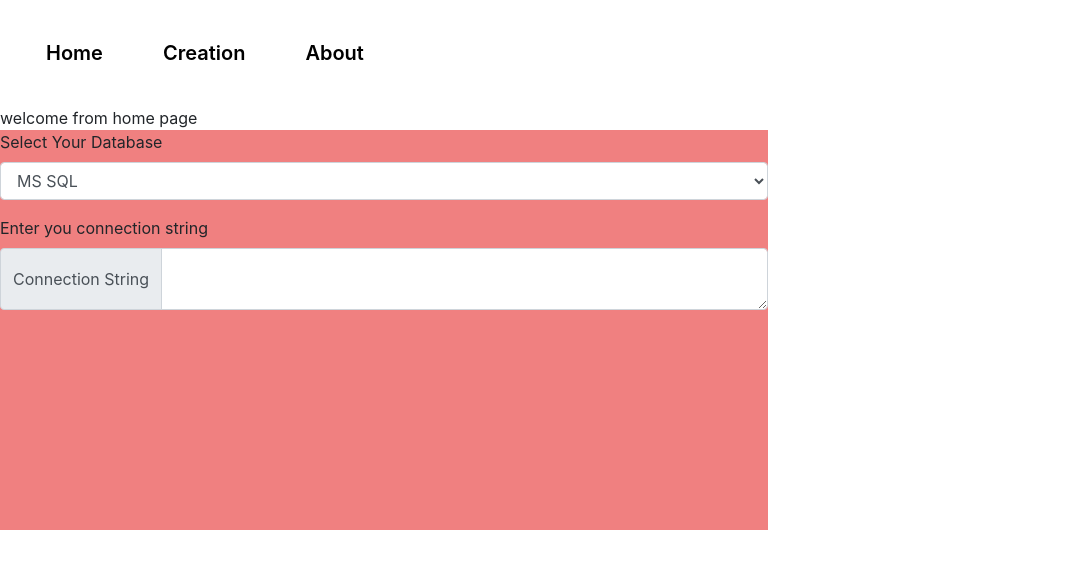
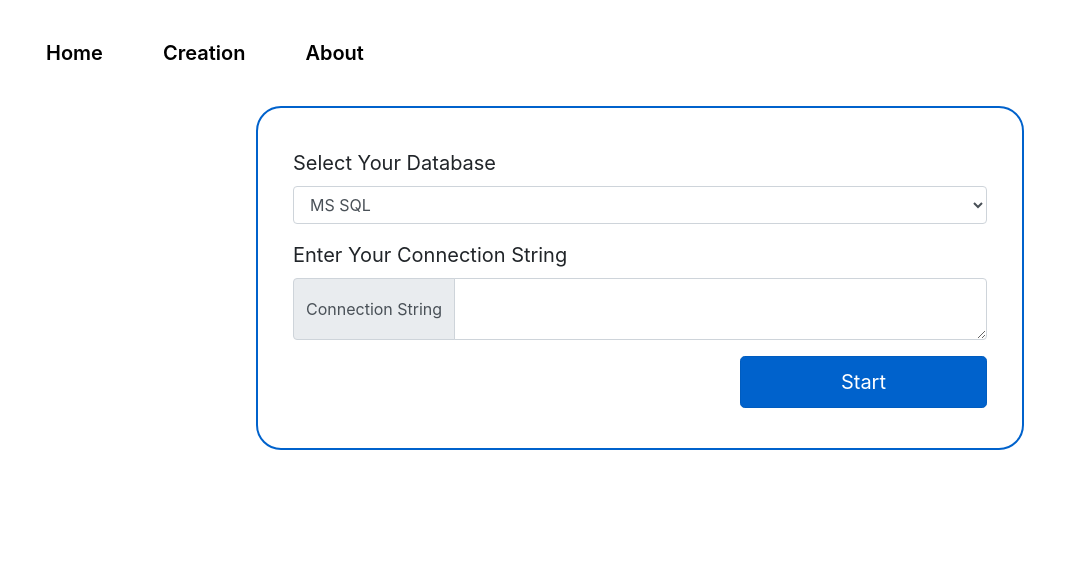
Before and after one commit to Domantas99/SneakyBox-Sentio-Project, a React (Create React App) app in the folder front-end sentio/sentio/: page / in a window 1280 px wide. Shown: the top 568 px of the page, without its empty margins (0-1087 px from the left). Built offline with nearby package versions, Linux system fonts and the light colour scheme.

Commit message:
Created homepage form

```diff
--- a/front-end sentio/sentio/src/components/connection-form/connection-form.jsx
+++ b/front-end sentio/sentio/src/components/connection-form/connection-form.jsx
@@ -1,34 +1,50 @@
 import React, { useState } from 'react';
-import {InputGroup, FormControl, FormLabel, FormGroup} from 'react-bootstrap';
+import { Link } from 'react-router-dom';
+import {InputGroup, FormControl, FormLabel, FormGroup, Button} from 'react-bootstrap';
 // import { FormControl } from 'react-bootstrap/FormControl';
 
 import './connection-form.scss'
 export default function ConnectionForm() {
   const[dataBases, setDataBases] = useState(['MS SQL', 'MySQL', 'PostgreSQL', 'MongoDB']);
-
+  const[selectedDB, setSelectedDB] = useState(dataBases[0]);
+  const[connectionStr, setConnStr] = useState('');
 
   return (
     <div className="form" >
-
       <div>
-
-        <FormGroup controlId="exampleForm.ControlSelect1">
-          <FormLabel>Select Your Database</FormLabel>
-          <FormControl as="select">
-            {dataBases.map(data =><option>{data}</option> )}
-          </FormControl>
+        <FormGroup
+          controlId="exampleForm.ControlSelect1">
+            <FormLabel>Select Your Database </FormLabel>
+            <FormControl
+              as="select"
+              onChange={ e => setSelectedDB(e.target.value) }>
+                { dataBases.map((data, index) =><option key={index} value={data}>{data}</option>) }
+            </FormControl>
         </FormGroup>
       </div>
 
-      <div>
-      <label>Enter you connection string</label>
+      <div className="mt-3">
+      <label>Enter Your Connection String</label>
       <InputGroup >
         <InputGroup.Prepend>
         <InputGroup.Text>Connection String</InputGroup.Text>
         </InputGroup.Prepend>
-        <FormControl as="textarea" aria-label="With textarea" />
+        <FormControl
+          as="textarea"
+          aria-label="With textarea"
+          onChange={e => {setConnStr(e.target.value)}} />
       </InputGroup>
       </div>
+      <Link>
+          <Button
+            className="mt-3 form-btn"
+            style={{float:"right"}}
+            variant="primary"
+            size="lg"
+            active>
+              Start
+        </Button>
+      </Link>
 
     </div>
   );
--- a/front-end sentio/sentio/src/components/connection-form/connection-form.scss
+++ b/front-end sentio/sentio/src/components/connection-form/connection-form.scss
@@ -1,5 +1,14 @@
 .form {
-    height: 400px;
+    border: 2px solid #0062cc;
+    border-radius: 25px;
+    font-size: 20px;
+    padding: 40px 35px;
     width: 60%;
-    background: lightcoral;
+    max-width: 800px;
+    //height: 400px;
+    //min-width: 600px;
+    //background: lightcoral;
+    &-btn {
+        padding: 10px 100px;
+    }
 }
--- a/front-end sentio/sentio/src/components/navbar/navbar.scss
+++ b/front-end sentio/sentio/src/components/navbar/navbar.scss
@@ -15,6 +15,8 @@
             &:hover {
 
                 background: rgb(240, 240, 240);
+                border-bottom: 2px solid #0062cc;
+
             }
         }
     }
--- a/front-end sentio/sentio/src/pages/home/home.jsx
+++ b/front-end sentio/sentio/src/pages/home/home.jsx
@@ -4,9 +4,8 @@ import ConnectionForm from '../../components/connection-form/connection-form';
 
 export default function Home() {
   return (
-    <div>welcome from home page
-
-        <div>
+    <div>
+        <div className="home">
             <ConnectionForm></ConnectionForm>
         </div>
     </div>
--- a/front-end sentio/sentio/src/pages/home/home.scss
+++ b/front-end sentio/sentio/src/pages/home/home.scss
@@ -0,0 +1,5 @@
+.home {
+    align-items: center;
+    display: flex;
+    justify-content: center;
+}
```
